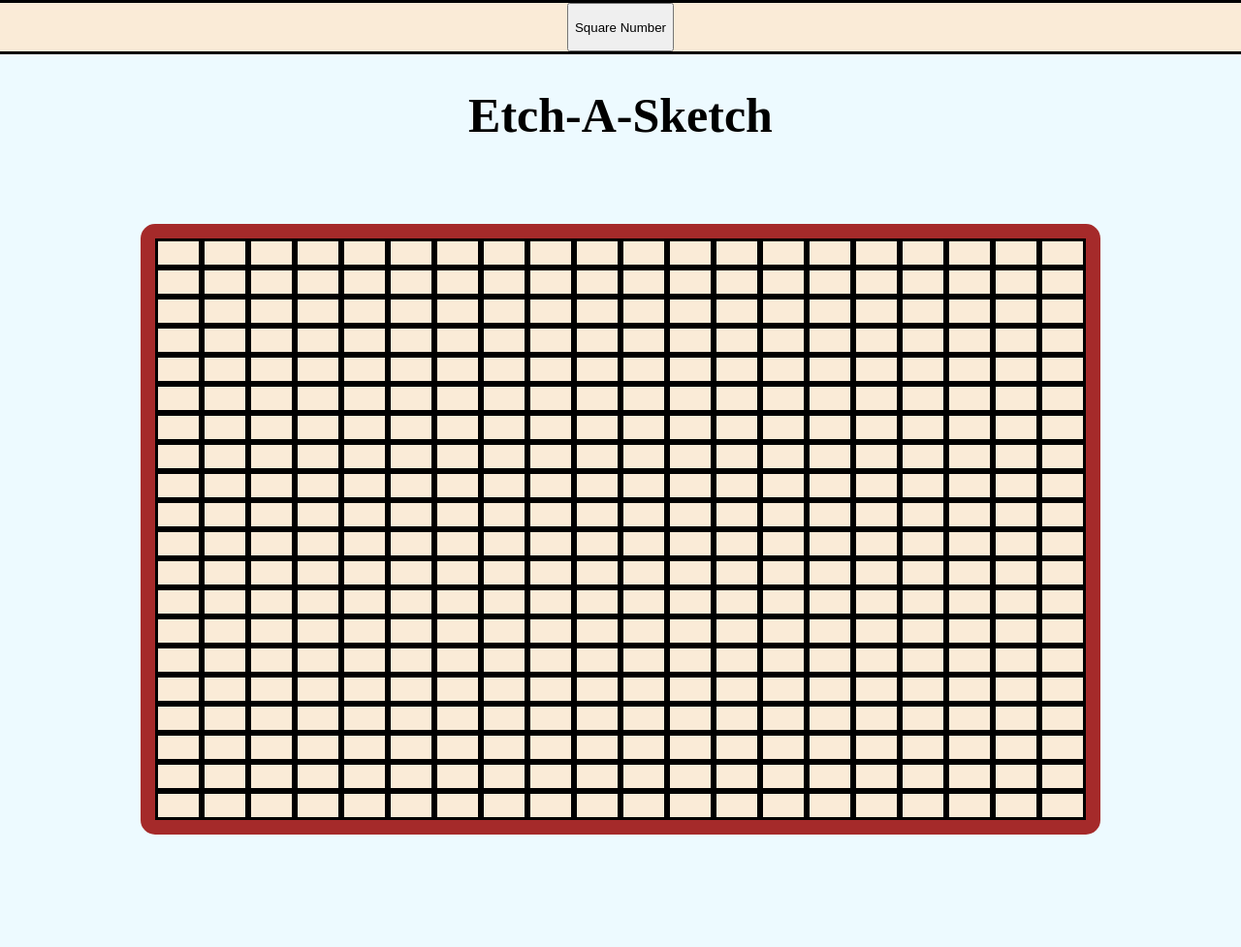
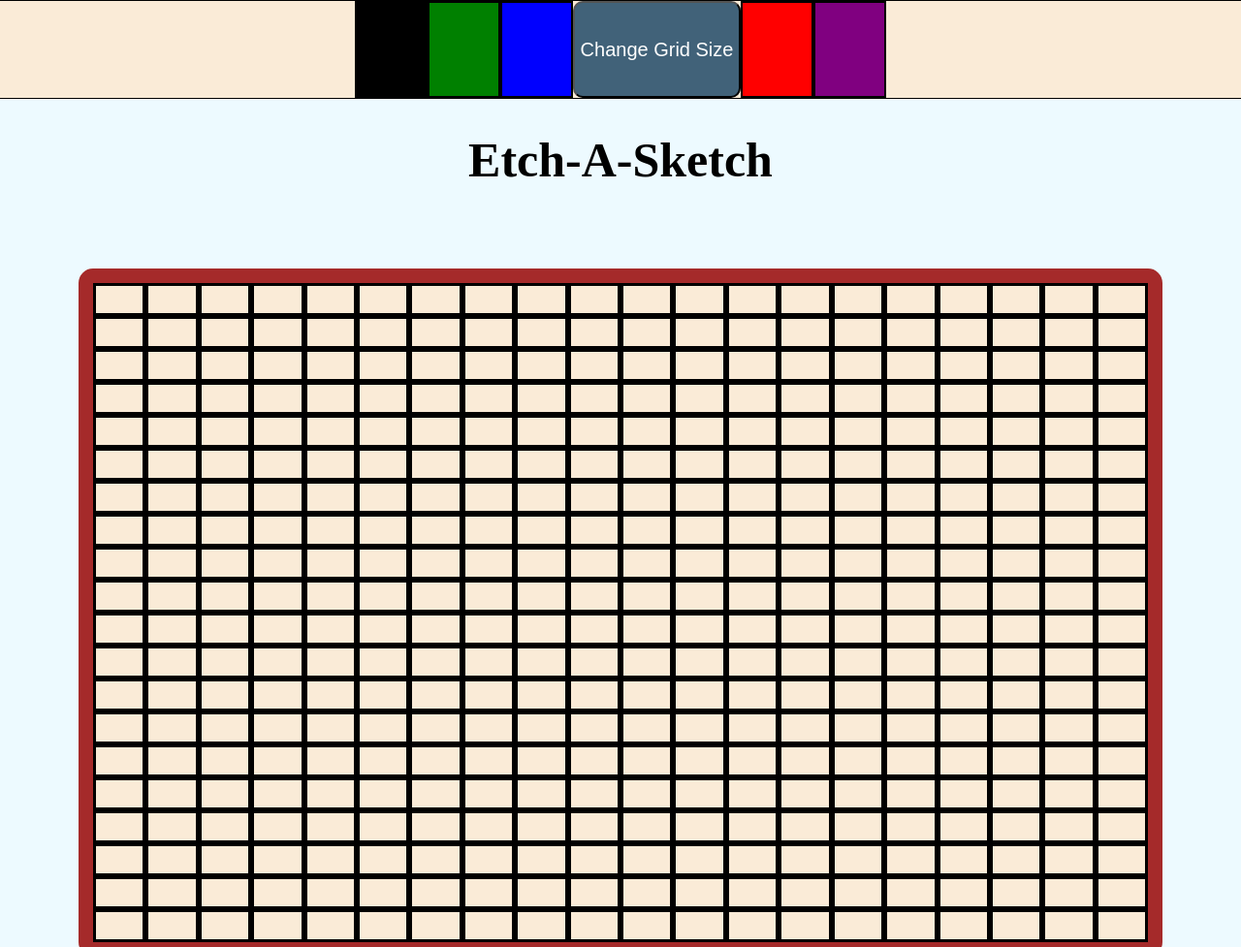
Before and after one commit to pvdberssel/TOP-sketchpad, a plain HTML site: page index.html in a window 1280 px wide. Shown: the top 977 px of the page at 97% size. Before the commit the page ends 911 px from the top, so only its background shows below. Drawn offline with Linux system fonts and the light colour scheme.

Commit message:
You can chooce different colors

```diff
--- a/css/style.css
+++ b/css/style.css
@@ -1,6 +1,6 @@
 .grid-container {
-    width: 75vw;
-    height: 75vh;
+    width: 85vw;
+    height: 85vh;
     display: flex;
     margin: 50px;
     border-style: solid;
@@ -34,8 +34,6 @@ h1{
     display: flex;
     border-style: solid;
     border-color: black;
-    min-width: 10px;
-    min-height: 10px;
     flex: 1;
 
 
@@ -45,10 +43,45 @@ h1{
     border-style: solid;
     border-color: black;
     display: flex;
+    border-width:1px;
     background-color: antiquewhite;
     margin: 0px;
     padding: 0px;
     width: 100vw;
-    height: 50px;
+    height: 100px;
     justify-content: center;
 }
+
+.resize{
+    background-color: rgb(65, 98, 121);
+    border-radius: 10px;
+    color:white;
+    font-size:20px;
+}
+.color{
+    width:75px;
+    border-style: solid;
+    border-width:2px;
+}
+.green{
+    background-color: green;
+
+}
+
+.red{
+    background-color: red;
+}
+
+.blue{
+    background-color: blue;
+
+}
+
+.purple{
+    background-color: purple;
+
+}
+
+.black{
+    background-color: black;
+}
--- a/index.html
+++ b/index.html
@@ -9,7 +9,12 @@
 </head>
 <body>
     <div class="header">
-        <button class="resize">Square Number</button>
+        <button class="black color"></button>
+        <button class="green color"></button>
+        <button class="blue color"></button>
+        <button class="resize">Change Grid Size</button>
+        <button class="red color"></button>
+        <button class="purple color"></button>
     </div>
     <h1>Etch-A-Sketch</h1>
     <div class="grid-container"></div>
--- a/js/script.js
+++ b/js/script.js
@@ -1,18 +1,29 @@
 createGrid(20);
+let defaultColor = 'black';
 loadGrid();
 const resizeButton = document.querySelector('.resize');
+
 
 
 resizeButton.addEventListener('click', () => {
     numberGrid=Number(prompt('How many squares per row and column?'));
 
-    while(numberGrid < 1 || numberGrid > 100){
-        numberGrid=Number(prompt('Make sure the value is larger than 0 and smaller than 100'));
+    while(numberGrid < 1 || numberGrid > 70){
+        numberGrid=Number(prompt('Make sure the value is larger than 0 and smaller than 70'));
     }
 
     removeGrid();
     createGrid(numberGrid);
     loadGrid();
+})
+
+const colorButton = document.querySelectorAll('.color')
+colorButton.forEach((button) => {
+    button.addEventListener('click', () => {
+
+        defaultColor=button.classList[0];
+        loadGrid()
+    })
 })
 
 function createGrid(amount){
@@ -43,7 +54,8 @@ function loadGrid(){
 
     grids.forEach((grid) => {
         grid.addEventListener('mouseenter', () => {
-            grid.style.backgroundColor='black'
+            grid.style.backgroundColor=defaultColor;
+
         })
     })
 }
```
